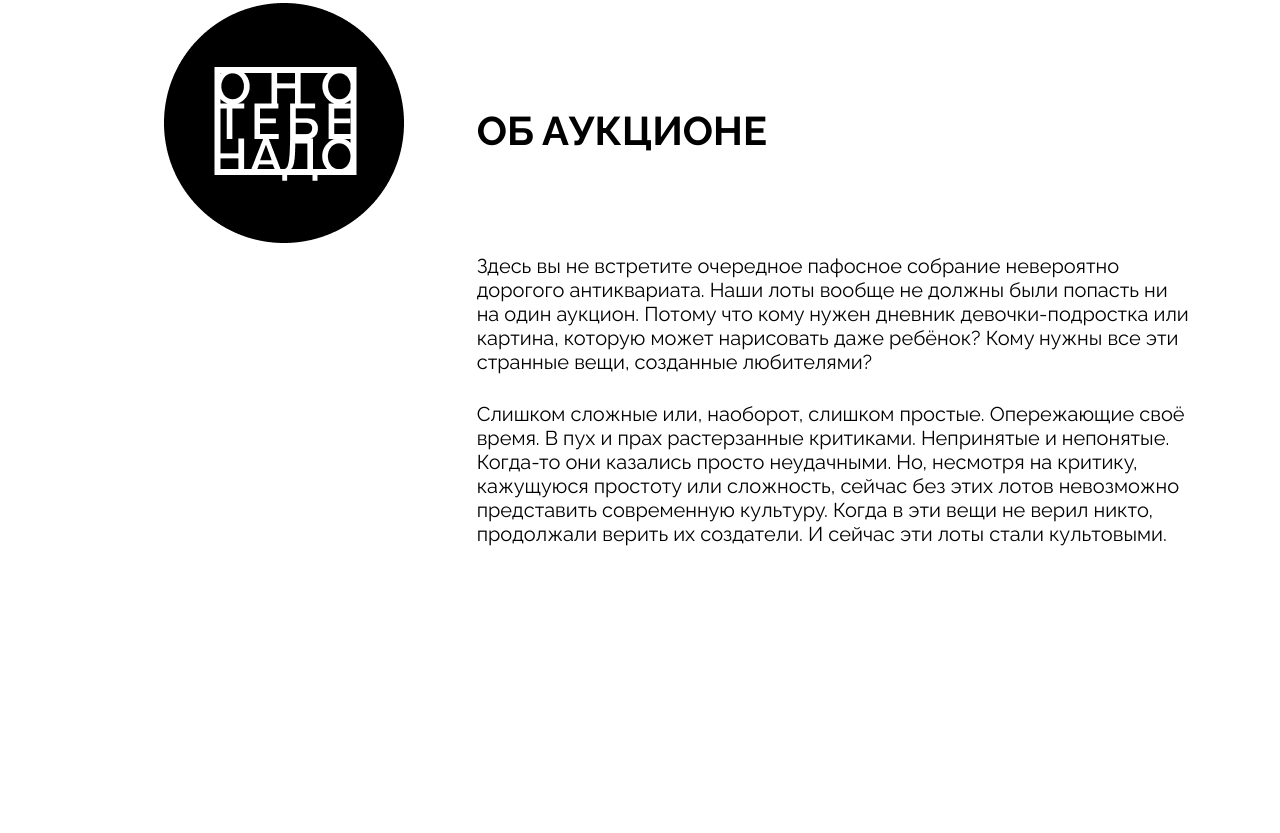
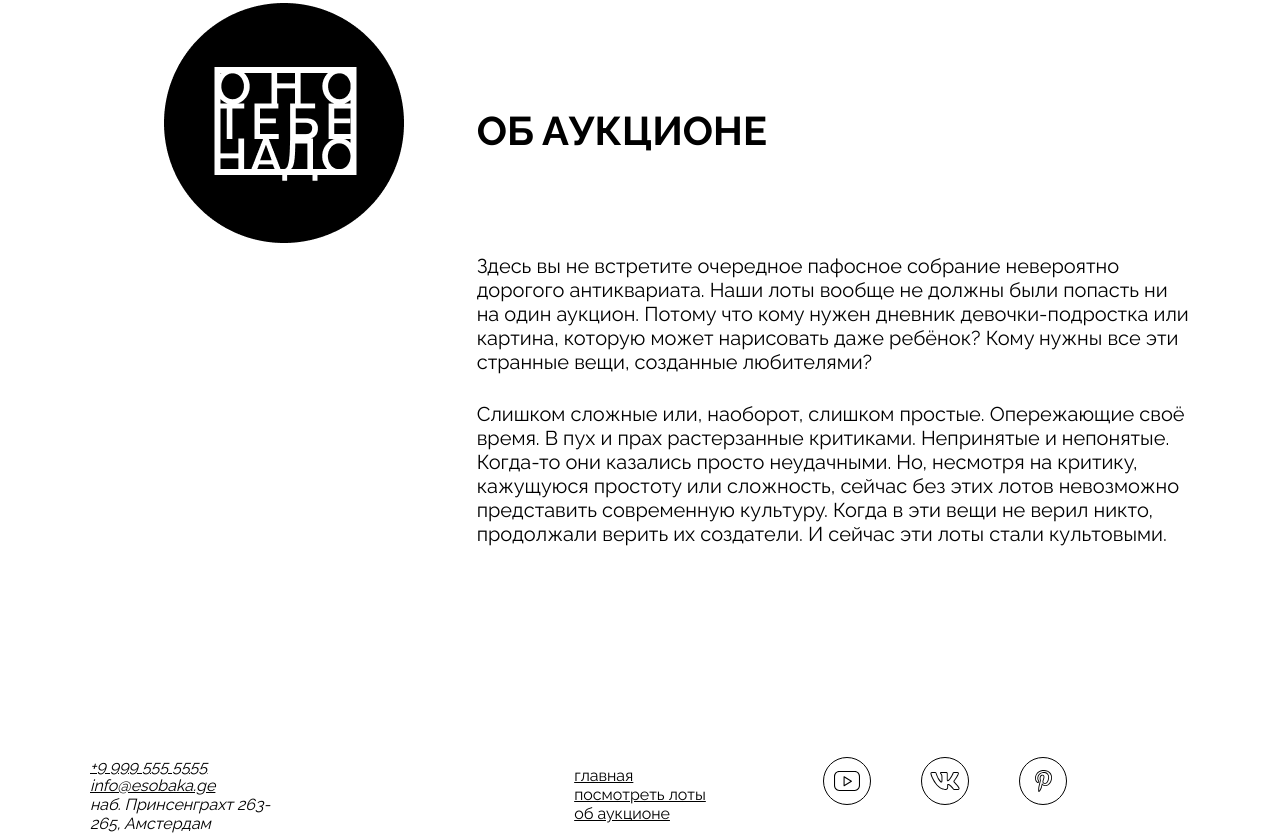
Before and after one commit to aivcode/ono-tebe-nado, a plain HTML site: page index.html in a window 1280 px wide. Shown: the part 2099-2932 px from the top of the page. Before the commit the page ends 2673 px from the top, so only its background shows below. Drawn offline with Linux system fonts and the light colour scheme.

Commit message:
Базовая структура футера

```diff
--- a/index.html
+++ b/index.html
@@ -133,7 +133,52 @@
       </div>
     </section>
 
-    <footer class="footer"></footer>
+    <footer class="footer">
+      <address class="">
+        <a href="tel:+99995555555">+9 999 555 5555</a><br>
+        <a href="mailto:info@esobaka.ge">info@esobaka.ge</a><br>
+        наб. Принсенграхт 263-<br>
+        265, Амстердам
+      </address>
+
+      <nav class="footer__menu">
+        <ul class="footer__menu-list">
+          <li class="footer__menu-list-item">
+            <a href="" class="footer__menu-link">
+              главная
+            </a>
+          </li>
+          <li class="footer__menu-list-item">
+            <a href="" class="footer__menu-link">
+              посмотреть лоты
+            </a>
+          </li>
+          <li class="footer__menu-list-item">
+            <a href="" class="footer__menu-link">
+              об аукционе
+            </a>
+          </li>
+        </ul>
+      </nav>
+
+      <ul class="footer__social-list">
+        <li>
+          <a href="" class="footer__social-link">
+            <img class="footer__social-icon" src="/images/yt.svg" alt="">
+          </a>
+        </li>
+        <li>
+          <a href="" class="footer__social-link">
+           <img class="footer__social-icon" src="/images/vk.svg" alt="">
+          </a>
+        </li>
+        <li>
+          <a href="" class="footer__social-link">
+           <img class="footer__social-icon" src="/images/pinterest.svg" alt="">
+          </a>
+        </li>
+      </ul>
+    </footer>
 
   </body>
 </html>
--- a/styles/style.css
+++ b/styles/style.css
@@ -183,6 +183,7 @@ article .cover__color-overlay {
   grid-template-columns: 1fr 2fr;
   gap: 30px;
   height: 595px;
+  margin-bottom: 340px;
 }
 
 .about__logo-image {
@@ -208,3 +209,27 @@ article .cover__color-overlay {
 .about__text p {
   margin-bottom: 28px;
 }
+
+.footer {
+  display: grid;
+  grid-template-columns: repeat(3, 1fr);
+}
+
+.footer__menu {
+  margin: auto;
+}
+
+.footer__menu-list {
+  list-style-type: none;
+}
+
+.footer__social-list {
+  display: flex;
+  list-style-type: none;
+  gap: 50px;
+}
+
+.footer__social-icon {
+  height: 48px;
+  width: 48px;
+}
```
Also changed, not shown: 1 other file.
